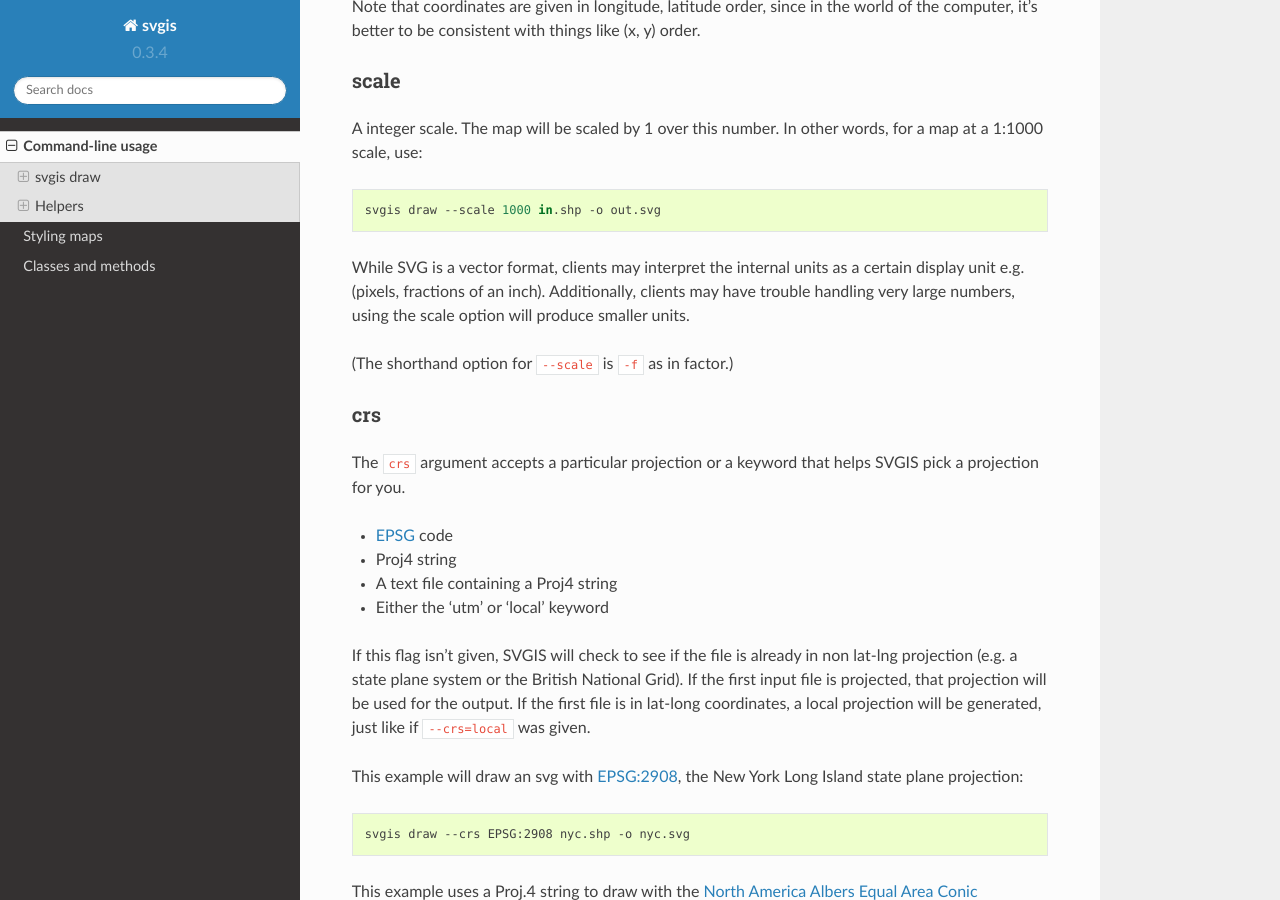
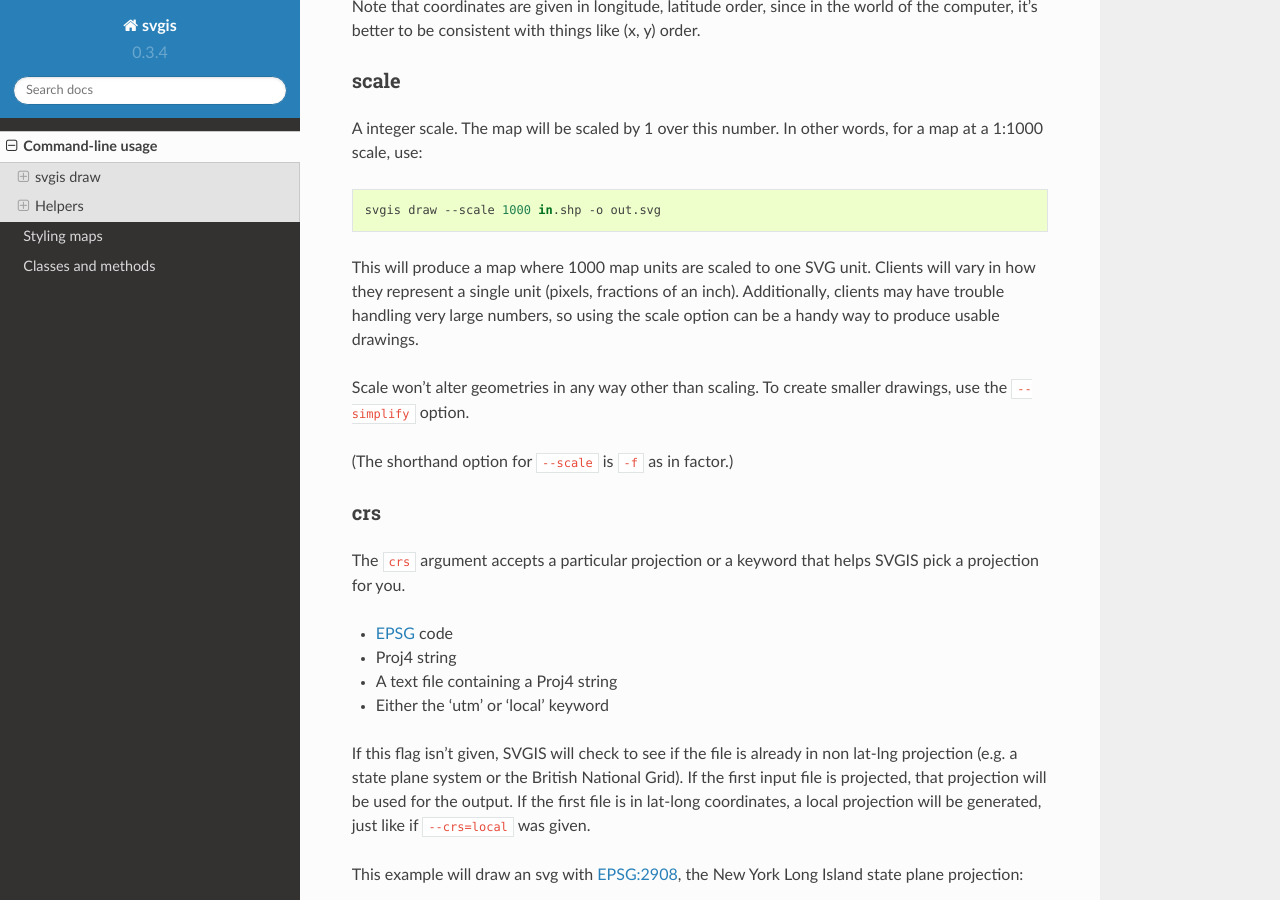
Before and after one commit to fitnr/svgis, a Sphinx documentation site: the page built from docs/cli.rst, in a window 1280 px wide and 900 px high, scrolled down 1165 px. Built offline with Sphinx 7.4.7 and the Read the Docs theme 2.0.0, drawn with Linux system fonts in a browser that asks for light colours.

Commit message:
correct docs

```diff
--- a/docs/cli.rst
+++ b/docs/cli.rst
@@ -70,10 +70,13 @@ for a map at a 1:1000 scale, use:
 
     svgis draw --scale 1000 in.shp -o out.svg
 
-While SVG is a vector format, clients may interpret the internal units as
-a certain display unit e.g. (pixels, fractions of an inch). Additionally,
-clients may have trouble handling very large numbers, using the scale option
-will produce smaller units.
+This will produce a map where 1000 map units are scaled to one SVG unit. Clients
+will vary in how they represent a single unit (pixels, fractions of an inch).
+Additionally, clients may have trouble handling very large numbers, so using the
+scale option can be a handy way to produce usable drawings.
+
+Scale won't alter geometries in any way other than scaling. To create smaller
+drawings, use the ``--simplify`` option.
 
 (The shorthand option for ``--scale`` is ``-f`` as in factor.)
 
@@ -244,6 +247,7 @@ like this can be used in CSS by escaping the period with a bash slash (``\``):
 
 The ``class-fields`` argument can be provided multiple times.
 
+.. _ref:simplify
 simplify
 ^^^^^^^^
 
```
Also changed, not shown: README.md (+2 -3 lines).
